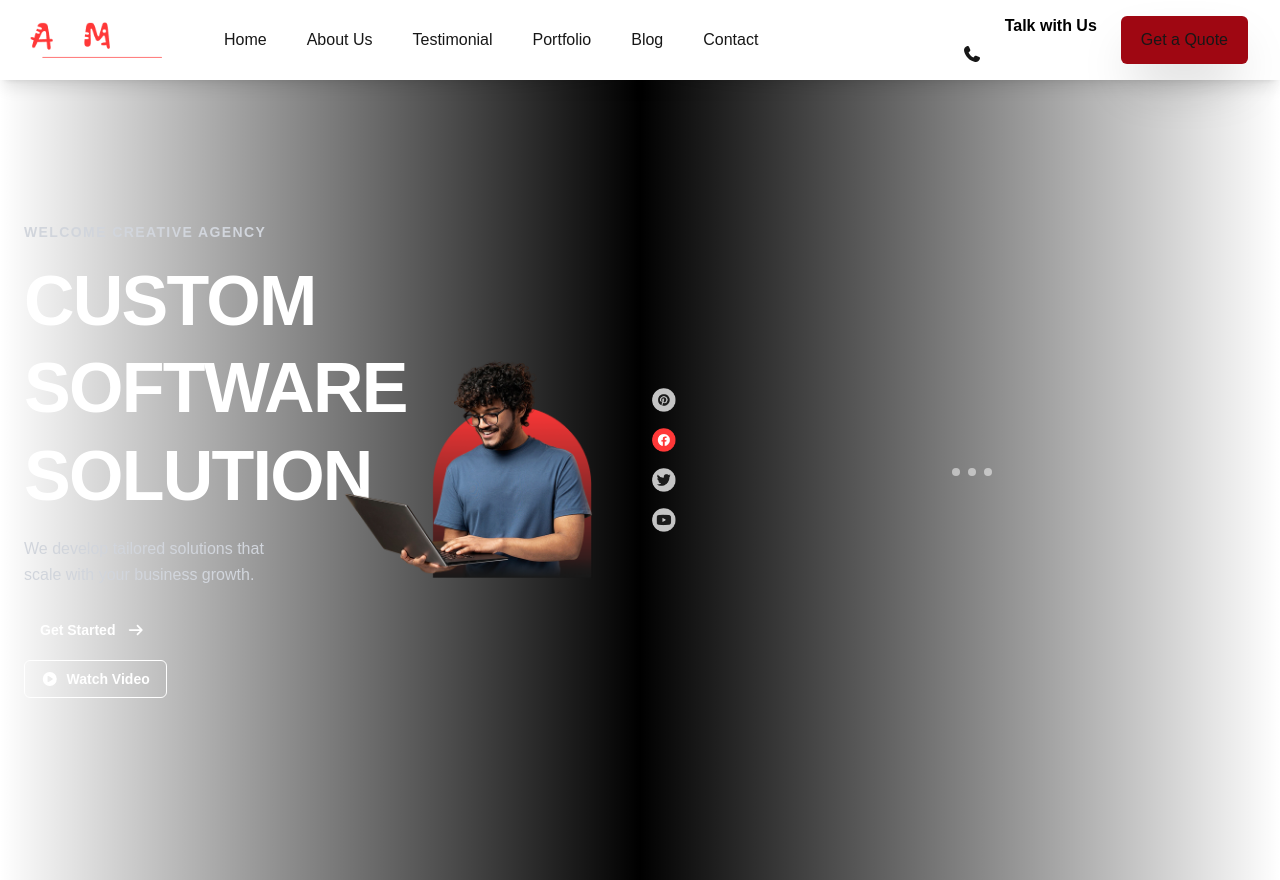
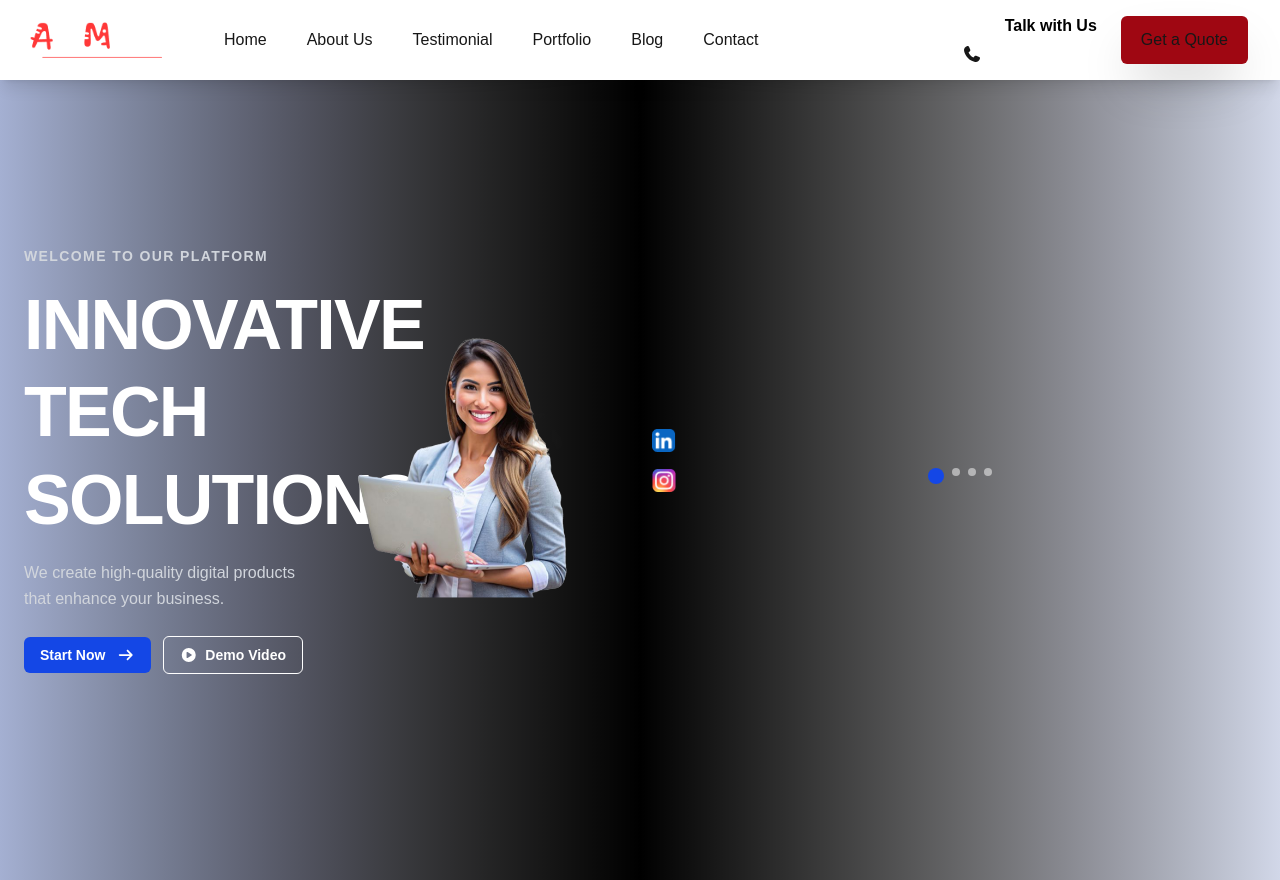
Before and after one commit to Asharkhan468/appmash-website, a Next.js app: page / in a window 1280 px wide. Built offline with nearby package versions, Linux system fonts and the light colour scheme.

Commit message:
Some layout chage

```diff
--- a/app/components/Hero.tsx
+++ b/app/components/Hero.tsx
@@ -4,31 +4,29 @@ import Image from "next/image";
 import { FontAwesomeIcon } from "@fortawesome/react-fontawesome";
 import { faArrowRight, faPlayCircle } from "@fortawesome/free-solid-svg-icons";
 
-import pintrest from "@/public/Pintrest Icon.png";
-import facebook from "@/public/facebook Icon.png";
-import twitter from "@/public/Twitter Icon.png";
-import youtube from "@/public/Youtube Icon.png";
-import hero1 from "@/public/hero1.png";
-import GetStartedForm from "./GetQuoteForm";
+import linkedin from "@/public/linkedin.png";
+import instagram from "@/public/instagram.png";
+import hero2 from "../../public/hero2.png";
 
-export default function HeroCarouselStatic() {
-  const title = "CUSTOM SOFTWARE";
-  const subtitle = "SOLUTION";
+export default function HeroCarouselTest() {
+  const title = "INNOVATIVE TECH";
+  const subtitle = "SOLUTIONS";
   const description =
-    "We develop tailored solutions that scale with your business growth.";
+    "We create high-quality digital products that enhance your business.";
 
   return (
     <section className="relative w-full min-h-screen flex items-center overflow-hidden pt-4 sm:pt-6 pb-6 sm:pb-8">
       {/* Background Gradient */}
-      <div className="absolute inset-0 bg-gradient-to-r from-primary2/40 via-black to-primary2/20 z-0" />
+      <div className="absolute inset-0 bg-gradient-to-r from-blue-900/40 via-black to-blue-900/20 z-0" />
 
       {/* Main Content */}
       <div className="relative z-10 w-full max-w-7xl mx-auto px-4 sm:px-6 pb-6 sm:pb-8">
         <div className="flex flex-col md:grid md:grid-cols-2 min-h-[600px] gap-4 sm:gap-6 md:gap-8 items-center">
+
           {/* Left Content */}
           <div className="text-center md:text-left space-y-2 sm:space-y-3 md:space-y-4 order-2 md:order-1 transition-all duration-700 ease-in-out">
             <p className="text-xs sm:text-sm font-semibold uppercase tracking-widest text-gray-300">
-              Welcome Creative Agency
+              Welcome to Our Platform
             </p>
             <h1 className="text-xl xs:text-2xl sm:text-3xl md:text-4xl lg:text-[50px] xl:text-[70px] font-extrabold leading-snug sm:leading-tight md:leading-tight tracking-tight text-white max-w-[90%] md:max-w-none mx-auto md:mx-0">
               {title}
@@ -41,8 +39,8 @@ export default function HeroCarouselStatic() {
 
             {/* Buttons */}
             <div className="flex flex-wrap justify-center md:justify-start items-center gap-2 sm:gap-3 pt-1 sm:pt-2">
-              <button className="flex items-center gap-1 sm:gap-2 bg-primary2 text-white font-semibold text-xs sm:text-sm px-3 sm:px-4 py-1.5 sm:py-2 rounded-md transition hover:bg-primary2/90">
-                Get Started
+              <button className="flex items-center gap-1 sm:gap-2 bg-blue-700 text-white font-semibold text-xs sm:text-sm px-3 sm:px-4 py-1.5 sm:py-2 rounded-md transition hover:bg-blue-700/90">
+                Start Now
                 <FontAwesomeIcon
                   icon={faArrowRight}
                   className="w-3 h-3 sm:w-4 sm:h-4 ml-1"
@@ -53,7 +51,7 @@ export default function HeroCarouselStatic() {
                   icon={faPlayCircle}
                   className="w-3 h-3 sm:w-4 sm:h-4 text-white group-hover:text-black"
                 />
-                Watch Video
+                Demo Video
               </button>
             </div>
           </div>
@@ -62,7 +60,7 @@ export default function HeroCarouselStatic() {
           <div className="relative flex justify-center items-center order-1 md:order-2 w-full">
             <div className="relative aspect-[4/5] w-full max-w-[440px] min-h-[550px]">
               <Image
-                src={hero1}
+                src={hero2}
                 alt={`${title} ${subtitle}`}
                 fill
                 sizes="(max-width: 768px) 100vw, 440px"
@@ -73,7 +71,7 @@ export default function HeroCarouselStatic() {
 
             {/* Social Icons */}
             <div className="hidden md:flex absolute right-[-40px] lg:right-[-60px] top-1/2 transform -translate-y-1/2 flex-col gap-3 lg:gap-4 z-20">
-              {[pintrest, facebook, twitter, youtube].map((icon, i) => (
+              {[linkedin, instagram].map((icon, i) => (
                 <Image
                   key={i}
                   src={icon}
@@ -89,10 +87,10 @@ export default function HeroCarouselStatic() {
         </div>
       </div>
 
-      {/* Dot Indicators (Static - only one active) */}
+      {/* Dot Indicators */}
       <div className="relative z-10 w-full max-w-7xl mx-auto px-4 sm:px-6 py-2 sm:py-4">
         <div className="flex justify-center gap-1.5 sm:gap-2">
-          <button className="bg-primary2 w-3 sm:w-4 h-3 sm:h-4 rounded-full" />
+          <button className="bg-blue-700 w-3 sm:w-4 h-3 sm:h-4 rounded-full" />
           <button className="bg-white/50 w-2 h-2 rounded-full" />
           <button className="bg-white/50 w-2 h-2 rounded-full" />
           <button className="bg-white/50 w-2 h-2 rounded-full" />
```
